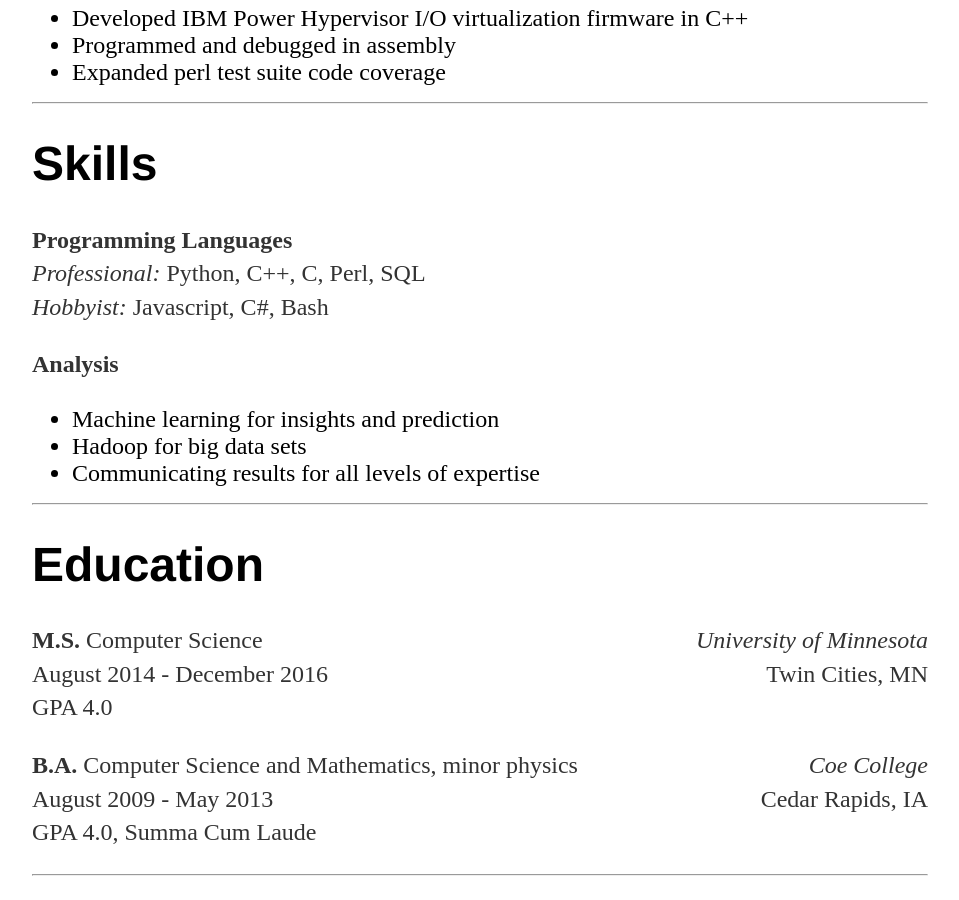
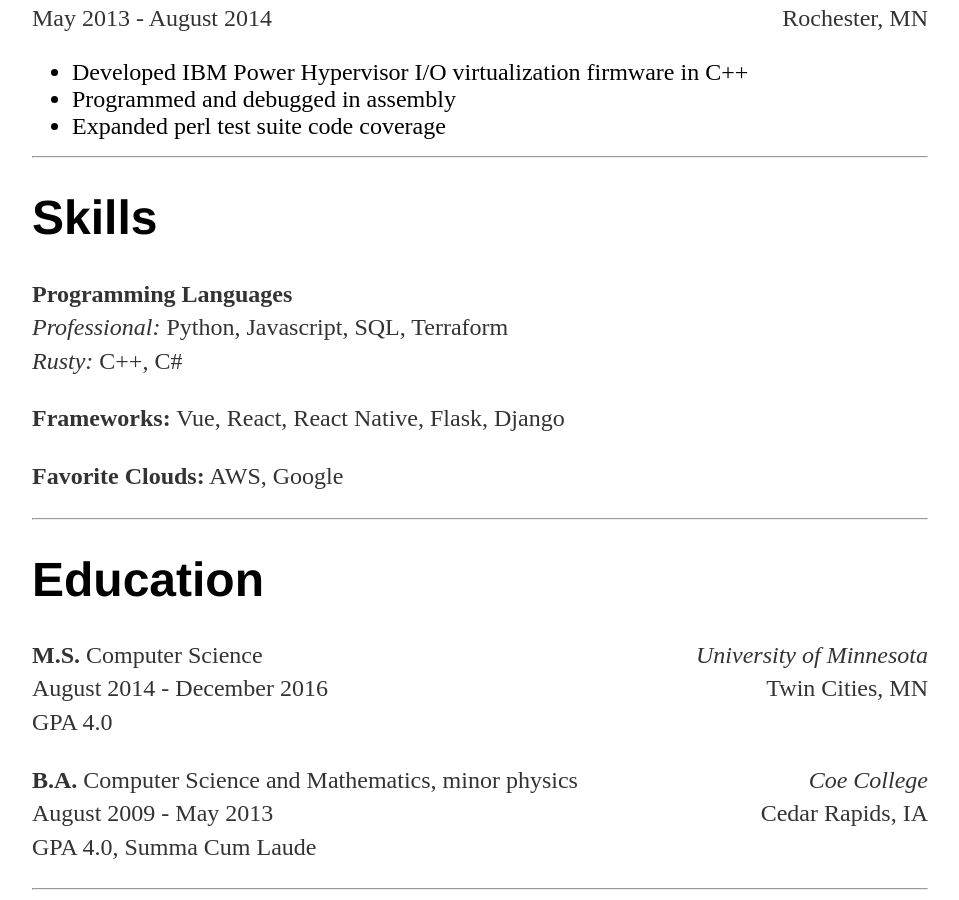
Before and after one commit to kjschiroo/kjschiroo.github.io, a Jekyll site: the page built from resume/index.md, in a window 1280 px wide and 900 px high, scrolled down 1402 px. Shown: the whole window, without its empty margins (160-1119 px from the left). Built offline with Jekyll 4.4.1, drawn with Linux system fonts in a browser that asks for light colours; nearby versions of some CDN libraries; some of the changed text lies outside the part shown.

Commit message:
Update skills section.

```diff
--- a/resume/index.md
+++ b/resume/index.md
@@ -63,14 +65,13 @@ title: Kevin Schiroo, Resume
 # Skills #
 
 __Programming Languages__
-_Professional:_ Python, C++, C, Perl, SQL
-_Hobbyist:_ Javascript, C#, Bash
+_Professional:_ Python, Javascript, SQL, Terraform
+_Rusty:_ C++, C#
 
-__Analysis__
+__Frameworks:__
+Vue, React, React Native, Flask, Django
 
-- Machine learning for insights and prediction
-- Hadoop for big data sets
-- Communicating results for all levels of expertise
+__Favorite Clouds:__ AWS, Google
 
 ---------------------------
 
```
Also changed, not shown: other parts of resume/index.md (+2 -0 lines).
